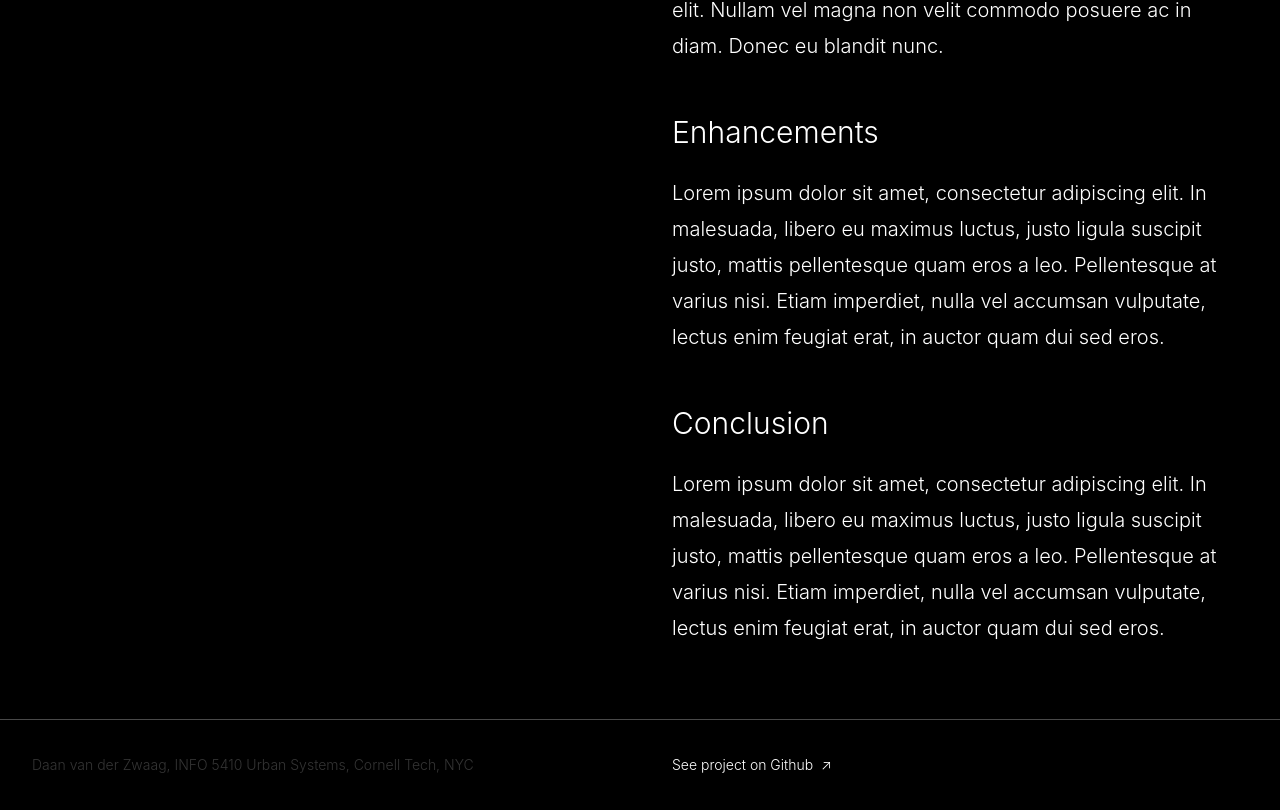
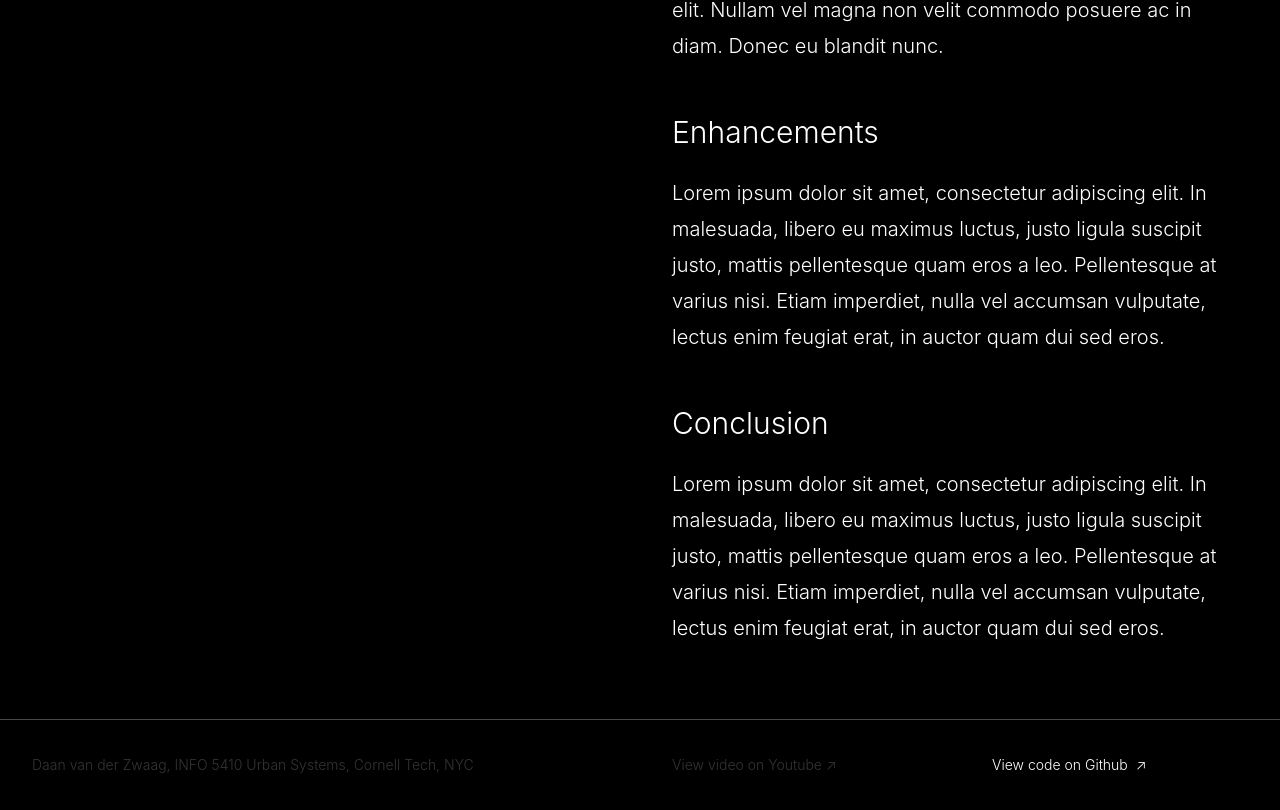
Before and after one commit to danoszz/cornell-info5410-urban-systems_dv239, a Next.js app: page /hard-systems in a window 1280 px wide. Shown: the part 2218-3028 px from the top of the page. Built offline with nearby package versions, Linux system fonts and the light colour scheme.

Commit message:
feat: add youtube link in footer

```diff
--- a/components/Footer.js
+++ b/components/Footer.js
@@ -11,13 +11,22 @@ const Footer = () => {
       >
         Daan van der Zwaag, INFO 5410 Urban Systems, Cornell Tech, NYC
       </a>
+      <div>
         <a
           href="https://daanvanderzwaag.com"
           target="_blank"
           rel="noopener noreferrer"
         >
-        See project on Github <span>↗</span>
+          View video on Youtube<span>↗</span>
         </a>
+        <a
+          href="https://daanvanderzwaag.com"
+          target="_blank"
+          rel="noopener noreferrer"
+        >
+          View code on Github <span>↗</span>
+        </a>
+      </div>
     </footer>
   )
 }
--- a/styles/Footer.module.scss
+++ b/styles/Footer.module.scss
@@ -3,6 +3,8 @@
 .footer {
   padding: calc(var(--magicNumber) / 2);
   border-top: 1px solid #494949;
+
+  @include grid();
 
   a {
     font-size: var(--typoSmall);
@@ -18,5 +20,8 @@
   a span {
     margin-left: 4px;
   }
-  @include grid();
+
+  div {
+    @include grid();
+  }
 }
```
Lines whose indentation alone changed are shown as unchanged.
